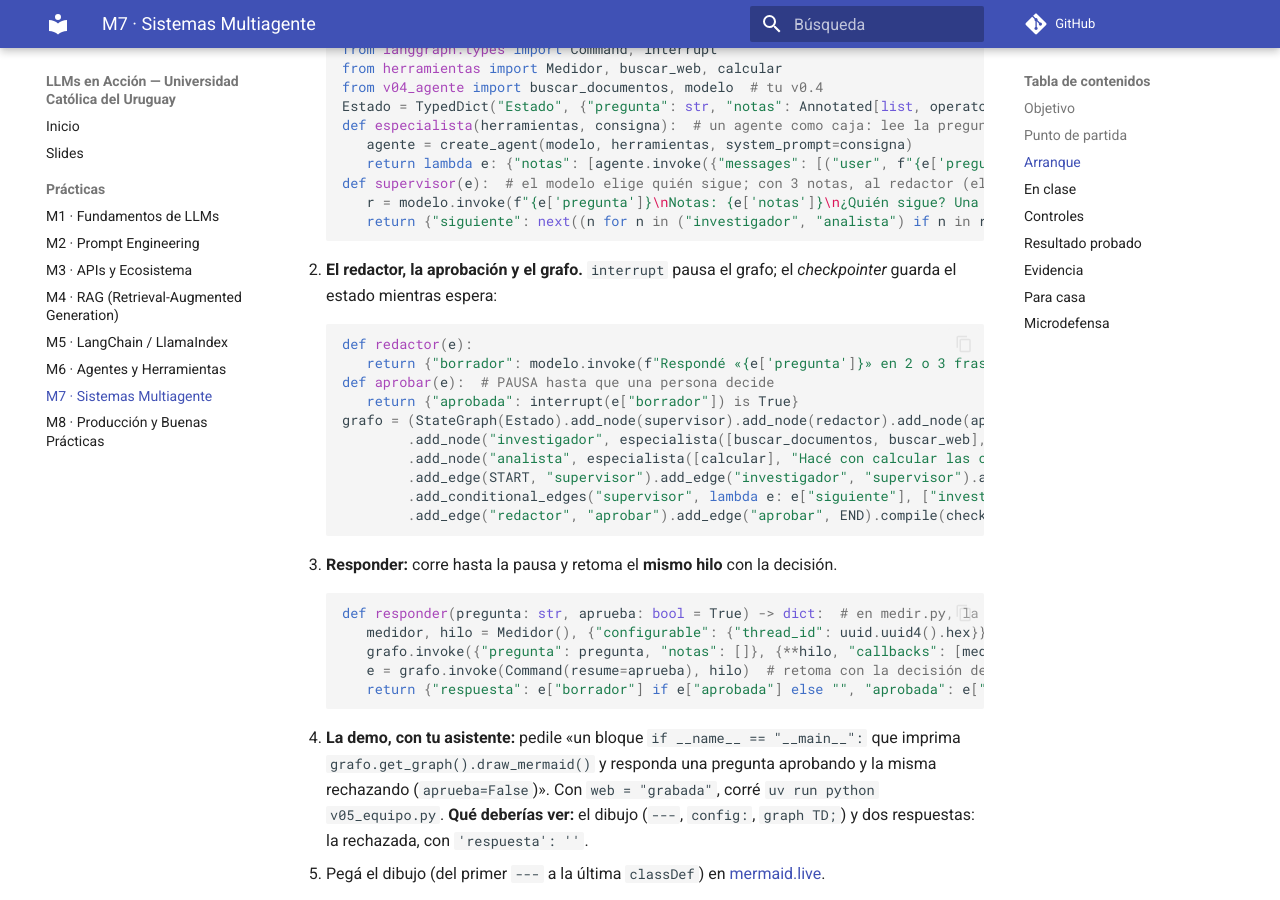
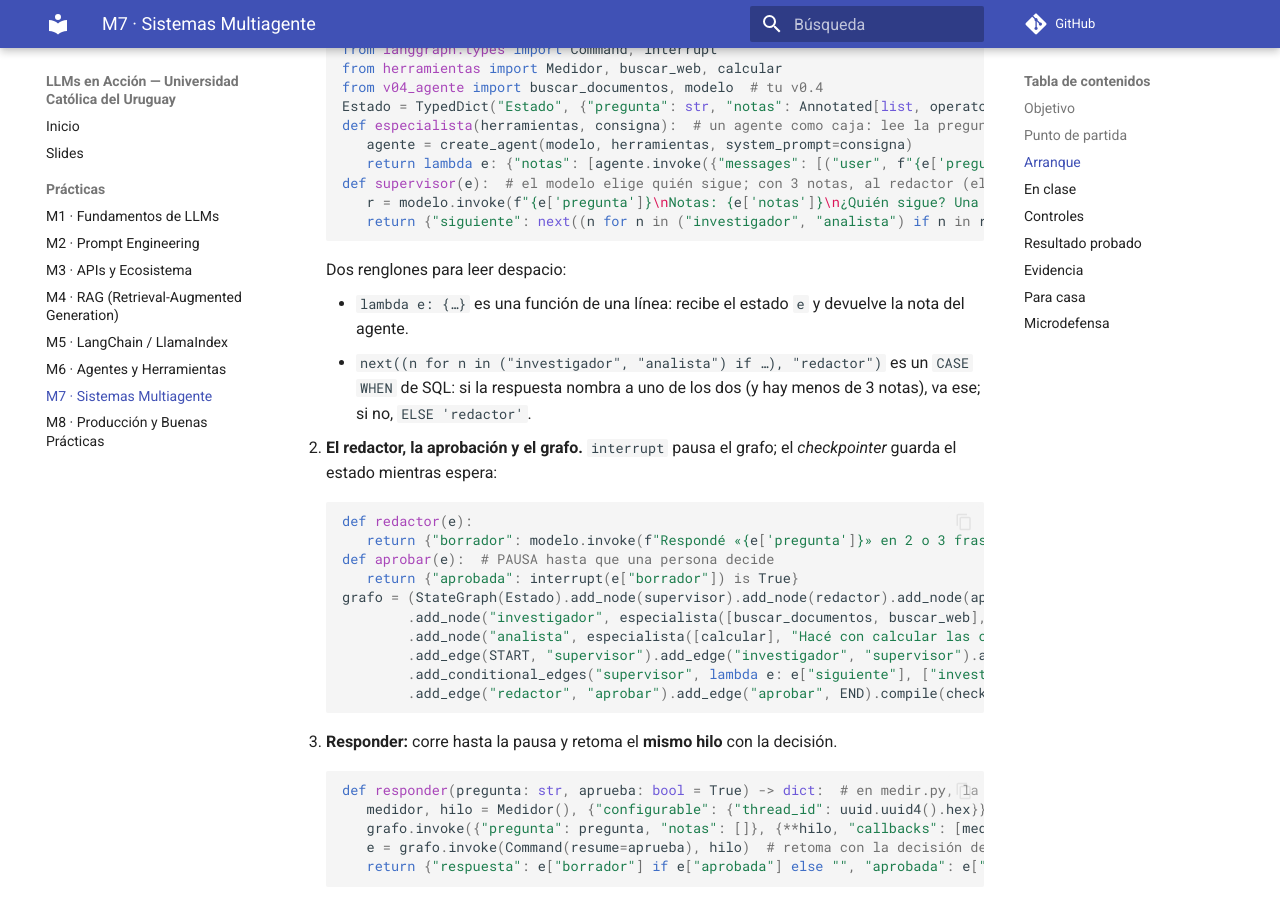
Before and after one commit to JuanFKurucz/ucu-la, an MkDocs documentation site: the page built from docs/practicas/m7-v05-multiagente.md, in a window 1280 px wide and 900 px high, scrolled down 1157 px. Built offline with MkDocs 1.6.1 and Material for MkDocs 9.7.7, drawn with Linux system fonts in a browser that asks for light colours; comment, search, counter and statistics services are not loaded.

Commit message:
LLMs en Acción: M5 y M7 con dos renglones explicados (DISTINCT, CASE WHEN)
Co-Authored-By: Claude Opus 5.5 <noreply@anthropic.com>

````diff
--- a/docs/practicas/m7-v05-multiagente.md
+++ b/docs/practicas/m7-v05-multiagente.md
@@ -44,6 +44,11 @@ El grafo es un flujo de Power Automate escrito en código: cada `add_node` es un
        r = modelo.invoke(f"{e['pregunta']}\nNotas: {e['notas']}\n¿Quién sigue? Una palabra: investigador, analista o redactor.").text.lower()
        return {"siguiente": next((n for n in ("investigador", "analista") if n in r and len(e["notas"]) < 3), "redactor")}
     ```
+
+    Dos renglones para leer despacio:
+
+    - `lambda e: {…}` es una función de una línea: recibe el estado `e` y devuelve la nota del agente.
+    - `next((n for n in ("investigador", "analista") if …), "redactor")` es un `CASE WHEN` de SQL: si la respuesta nombra a uno de los dos (y hay menos de 3 notas), va ese; si no, `ELSE 'redactor'`.
 
 2. **El redactor, la aprobación y el grafo.** `interrupt` pausa el grafo; el *checkpointer* guarda el estado mientras espera:
 
````
Also changed, not shown: docs/practicas/m5-v03-framework.md (+2 -1 lines), 13 other files.
